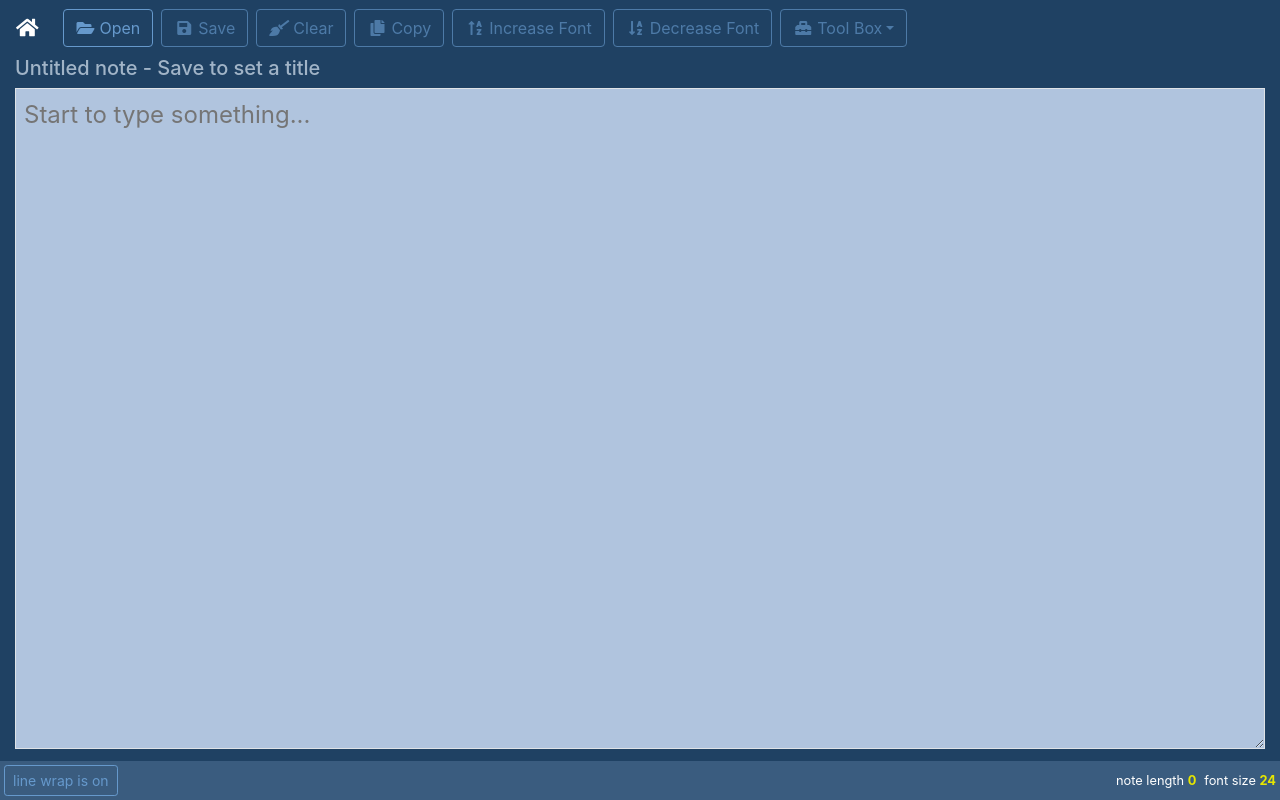
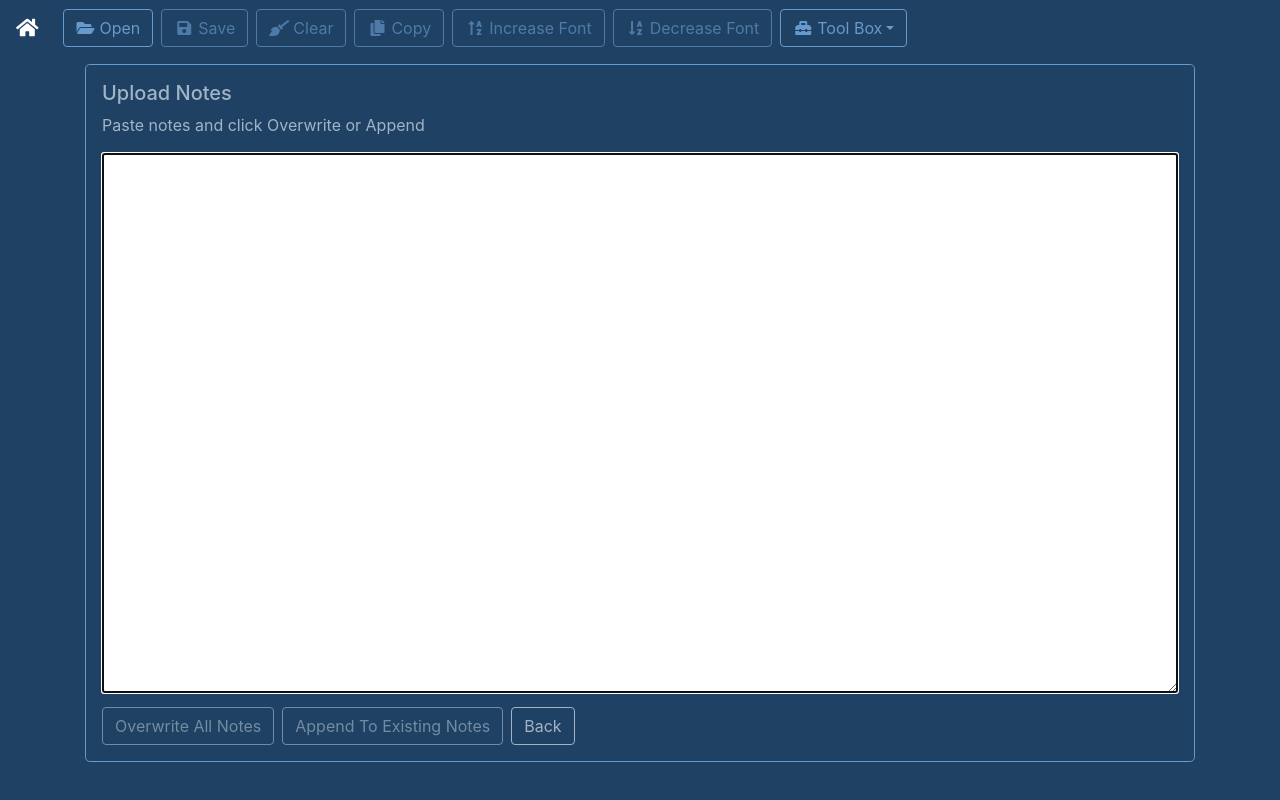
Before and after one commit to openXapps/web-apps-notes, a React (Create React App) app: page /apps/web-apps-notes/upload in a window 1280 px wide. Built offline with nearby package versions, Linux system fonts and the light colour scheme.

Commit message:
Added notes download and upload options

```diff
--- a/src/App.js
+++ b/src/App.js
@@ -7,6 +7,8 @@ import Header from './components/Header';
 import Content from './components/Content';
 import Open from './components/Open';
 import Save from './components/Save';
+import Download from './components/Download';
+import Upload from './components/Upload';
 import PageNotFound from './components/PageNotFound';
 
 function App() {
@@ -21,6 +23,8 @@ function App() {
           <Route path="/open"><Open /></Route>
           <Route path="/save/:noteId"><Save /></Route>
           <Route path="/save"><Save /></Route>
+          <Route path="/download"><Download /></Route>
+          <Route path="/upload"><Upload /></Route>
           <Route path="/"><Content /></Route>
           <Route><PageNotFound /></Route>
         </Switch>
--- a/src/assets/styles.scss
+++ b/src/assets/styles.scss
@@ -107,6 +107,11 @@ $navbar-dark-toggler-border-color: $dark;
   height: calc(100vh - 139px);
 }
 
+.gd-textarea-download,
+.gd-textarea-upload {
+  height: calc(100vh - 260px);
+}
+
 .navbar-toggler:focus,
 .navbar-toggler:active {
   outline: none !important;
--- /dev/null
+++ b/src/components/Download.js
@@ -0,0 +1,79 @@
+import React from 'react';
+import { useHistory } from 'react-router-dom';
+import { NoteContext } from '../context/NoteProvider';
+
+/**
+ * Helper function to reformat the note list
+ * @param {string} popMe String to pop
+ */
+const stringPop = (popMe) => {
+    let popped = '';
+    if (popMe) {
+        popped = popMe.replace('[', '[\n');
+        popped = popped.replace(']', '\n]');
+        popped = popped.replace(/},{/g, '},\n{');
+    }
+    return popped;
+};
+
+const copyButtonDefault = { label: 'Copy', isDisabled: true };
+
+const Download = () => {
+    const routerHistory = useHistory();
+    const [isLoading, setIsLoading] = React.useState(true);
+    const [notes, setNotes] = React.useState('');
+    const [copyButton, setCopyButton] = React.useState(copyButtonDefault);
+    const { toggleNavbarLock } = React.useContext(NoteContext);
+
+    React.useEffect(() => {
+        const tempNotes = stringPop(localStorage.getItem('gd-notes'));
+        if (tempNotes) {
+            setTimeout(() => {
+                setNotes(tempNotes);
+                setIsLoading(false);
+                setCopyButton({ ...copyButtonDefault, isDisabled: false });
+            }, 1000);
+        }
+        return () => {
+            toggleNavbarLock();
+        };
+        // eslint-disable-next-line react-hooks/exhaustive-deps
+    }, []);
+
+    const handleCopy = () => {
+        /* Get text field element ref */
+        let copyText = document.getElementById('gd-note-to-copy');
+        /* Select text in field */
+        copyText.select();
+        /* Copy selected text */
+        document.execCommand('copy');
+        setCopyButton({ label: 'COPIED', isDisabled: true });
+    };
+
+    return (
+        <div className="container">
+            <div className="border border-primary rounded-lg my-2 p-3">
+                <h5 className="mb-2">Download Notes</h5>
+                {isLoading ? (<p>Loading...</p>) : (<p>Copy content to a text file</p>)}
+                <textarea
+                    className="text-monospace text-muted w-100 mb-2 gd-textarea-download"
+                    defaultValue={notes}
+                    id="gd-note-to-copy"
+                ></textarea>
+                <button
+                    className="btn btn-outline-light"
+                    type="button"
+                    disabled={copyButton.isDisabled}
+                    onClick={handleCopy}
+                >{copyButton.label}</button>
+                <button
+                    className="btn btn-outline-light ml-2"
+                    type="button"
+                    onClick={() => { routerHistory.goBack(); }}
+                >Back</button>
+            </div>
+        </div>
+    );
+};
+
+export default Download;
--- a/src/components/Header.js
+++ b/src/components/Header.js
@@ -107,7 +107,6 @@ const Header = () => {
               className="btn btn-outline-primary dropdown-toggle w-100"
               id="gd-dropdown-toolbox"
               type="button"
-              disabled={isEmpty || navbarLocked}
               data-toggle="dropdown"
               aria-haspopup="true"
               aria-expanded="false"
@@ -118,19 +117,35 @@ const Header = () => {
               <button
                 className="dropdown-item"
                 type="button"
+                disabled={isEmpty || navbarLocked}
                 onClick={() => { onCaseChange('UPPER') }}
               >UPPER Case</button>
               <button
                 className="dropdown-item"
                 type="button"
+                disabled={isEmpty || navbarLocked}
                 onClick={() => { onCaseChange('LOWER') }}
               >lower Case</button>
               <div className="dropdown-divider"></div>
               <button
                 className="dropdown-item"
                 type="button"
+                disabled={isEmpty || navbarLocked}
                 onClick={onTrimSpaces}
               >Trim Spaces</button>
+              <div className="dropdown-divider"></div>
+              <Link
+                className={navbarLocked ? 'dropdown-item disabled' : 'dropdown-item'}
+                to="/download"
+                role="button"
+                onClick={collapseNavBar}
+              >Download Notes</Link>
+              <Link
+                className={navbarLocked ? 'dropdown-item disabled' : 'dropdown-item'}
+                to="/upload"
+                role="button"
+                onClick={collapseNavBar}
+              >Upload Notes</Link>
             </div>
           </li>
         </ul>
--- /dev/null
+++ b/src/components/Upload.js
@@ -0,0 +1,129 @@
+import React from 'react';
+import { useHistory } from 'react-router-dom';
+import uuidv1 from 'uuid/v1';
+import { NoteContext } from '../context/NoteProvider';
+import { getLocalStorage, saveLocalStorage } from '../utilities/localstorage';
+
+const overwriteButtonDefault = { label: 'Overwrite All Notes', isDisabled: true };
+const appendButtonDefault = { label: 'Append To Existing Notes', isDisabled: true };
+const notesValidator = (notes) => {
+    let response = { isValid: false, notes: [] };
+    try {
+        response.notes = JSON.parse(notes);
+        // console.log('Upload: response.notes...', response.notes);
+        // Check if data is an Array
+        if (Array.isArray(response.notes)) {
+            // Ckeck if Array has data
+            if (response.notes.length > 0) {
+                // Check if valid notesContent object
+                response.isValid = response.notes[0].noteId ? true : false;
+                response.isValid = response.notes[0].noteTitle ? true : false;
+                response.isValid = response.notes[0].noteContent ? true : false;
+                response.isValid = response.notes[0].noteDate ? true : false;
+                // response.isValid = response.notes[0].favourite ? true : false;
+            }
+        } else {
+            throw new Error('Not an array');
+        }
+    } catch (err) {
+        // Poop! Not a valid JSON string or an Array object
+        // console.log('Upload: validation err..........', err);
+        response.isValid = false;
+    }
+    return response;
+};
+
+const Upload = () => {
+    const routerHistory = useHistory();
+    const [isSaved, setIsSaved] = React.useState(false);
+    const [notesContent, setNotesContent] = React.useState('');
+    const [overwriteButton, setOverwriteButton] = React.useState(overwriteButtonDefault);
+    const [appendButton, setAppendButton] = React.useState(appendButtonDefault);
+    const textArea = React.useRef();
+    const { toggleNavbarLock } = React.useContext(NoteContext);
+
+    React.useEffect(() => {
+        textArea.current.focus();
+        return () => {
+            toggleNavbarLock();
+        };
+        // eslint-disable-next-line react-hooks/exhaustive-deps
+    }, []);
+
+    const handleNotesChange = (e) => {
+        if (e.target.value && (overwriteButton.isDisabled || appendButton.isDisabled)) {
+            setOverwriteButton({ label: overwriteButtonDefault.label, isDisabled: false });
+            setAppendButton({ label: appendButtonDefault.label, isDisabled: false });
+            setIsSaved(false);
+        }
+        setNotesContent(e.target.value);
+    };
+
+    const handleOverwrite = () => {
+        const validation = notesValidator(notesContent);
+        if (validation.isValid) {
+            saveLocalStorage('gd-notes', validation.notes);
+            setOverwriteButton({ label: 'SAVED', isDisabled: true });
+            setIsSaved(true);
+        } else {
+            setOverwriteButton({ label: 'ERROR', isDisabled: true });
+            setIsSaved(false);
+        }
+        setAppendButton({ label: appendButtonDefault.label, isDisabled: true });
+    };
+
+    const handleAppend = () => {
+        const validation = notesValidator(notesContent);
+        // console.log('Upload: handleAppend.validation...', validation);
+        const storedNotes = getLocalStorage('gd-notes').data;
+        let tempNotes = [];
+        if (validation.isValid) {
+            // Regenerate all note IDs to prevent duplication
+            tempNotes = validation.notes.map((v, i) => {
+                return { ...v, noteId: uuidv1() };
+            });
+            // console.log('Upload: handleAppend.tempNotes...', tempNotes);
+            saveLocalStorage('gd-notes', storedNotes.concat(tempNotes));
+            setAppendButton({ label: 'SAVED', isDisabled: true });
+            setIsSaved(true);
+        } else {
+            setAppendButton({ label: 'ERROR', isDisabled: true });
+            setIsSaved(false);
+        }
+        setOverwriteButton({ label: overwriteButton.label, isDisabled: true });
+    };
+
+    return (
+        <div className="container">
+            <div className="border border-primary rounded-lg my-2 p-3">
+                <h5 className="mb-2">Upload Notes</h5>
+                {!isSaved ? (<p>Paste notes and click Overwrite or Append</p>) : (<p>Your upload is complete!</p>)}
+                <textarea
+                    className="text-monospace text-muted w-100 mb-2 gd-textarea-upload"
+                    ref={textArea}
+                    value={notesContent}
+                    onChange={handleNotesChange}
+                ></textarea>
+                <button
+                    className={overwriteButton.label === 'ERROR' ? ('btn btn-outline-info') : ('btn btn-outline-light')}
+                    type="button"
+                    disabled={overwriteButton.isDisabled}
+                    onClick={handleOverwrite}
+                >{overwriteButton.label}</button>
+                <button
+                    className={appendButton.label === 'ERROR' ? ('btn btn-outline-info ml-2') : ('btn btn-outline-light ml-2')}
+                    type="button"
+                    disabled={appendButton.isDisabled}
+                    onClick={handleAppend}
+                >{appendButton.label}</button>
+                <button
+                    className="btn btn-outline-light ml-2"
+                    type="button"
+                    onClick={() => { routerHistory.goBack(); }}
+                >Back</button>
+            </div>
+        </div>
+    );
+};
+
+export default Upload;
```
